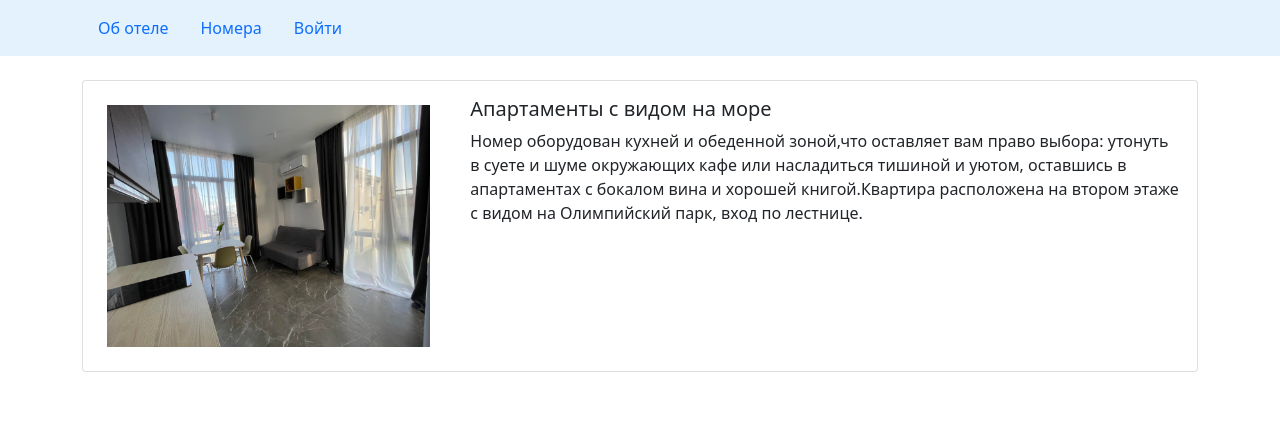
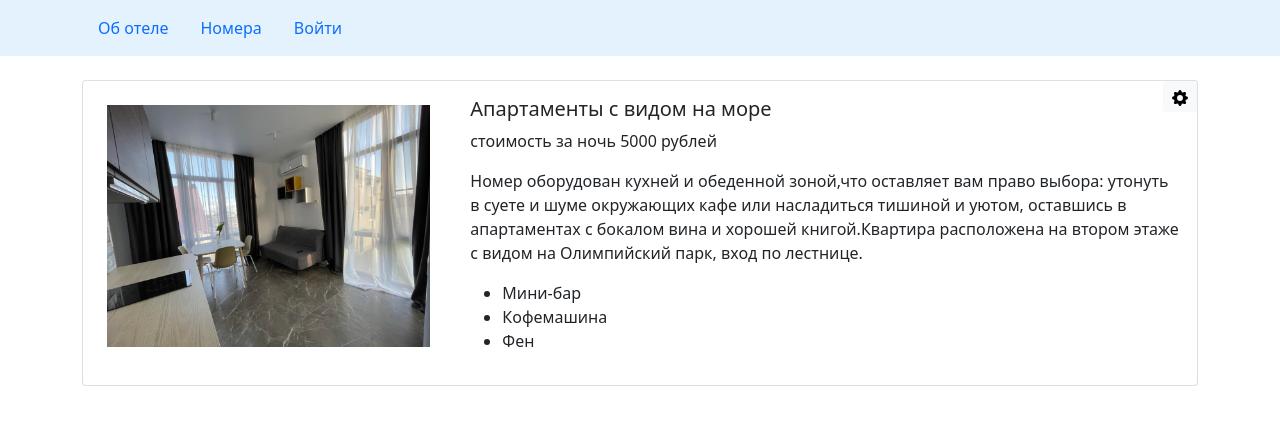
Before and after one commit to AlekseyGurev/best-family-apart, a React (Create React App) app: page /rooms/1111 in a window 1280 px wide. Shown: the top 422 px of the page. Built offline with nearby package versions, Linux system fonts and the light colour scheme.

Commit message:
add edit form

```diff
--- a/package.json
+++ b/package.json
@@ -8,11 +8,12 @@
     "@testing-library/react": "^11.2.7",
     "@testing-library/user-event": "^12.8.3",
     "bootstrap": "^5.1.0",
-    "bootstrap-icons": "^1.7.0",
+    "bootstrap-icons": "^1.7.1",
     "react": "^17.0.2",
     "react-dom": "^17.0.2",
     "react-router-dom": "^5.3.0",
     "react-scripts": "4.0.3",
+    "react-select": "^5.2.1",
     "web-vitals": "^1.1.2",
     "yup": "^0.32.11"
   },
--- a/src/API/fake.api/rooms.api.js
+++ b/src/API/fake.api/rooms.api.js
@@ -3,28 +3,82 @@ import img2 from "../../img/Apart_2_IMG_9313.jpg";
 import img3 from "../../img/Apart_3_IMG_9332.jpg";
 import img4 from "../../img/Apart_4_IMG_9334.jpg";
 
+const services = {
+  wifi: {
+    _id: "1",
+    name: "WiFi",
+  },
+  hairDryer: {
+    _id: "2",
+    name: "Фен",
+  },
+  bar: {
+    _id: "3",
+    name: "Мини-бар",
+  },
+  coffe: {
+    _id: "4",
+    name: "Кофемашина",
+  },
+  tv: {
+    _id: "5",
+    name: "ТВ",
+  },
+  safe: {
+    _id: "6",
+    name: "Сейф",
+  },
+};
+
 const rooms = [
   {
     _id: "1111",
+    price: "5000",
     img: img1,
+    services: [services.bar, services.coffe, services.hairDryer],
     name: "Апартаменты с видом на море",
     text: "Номер оборудован кухней и обеденной зоной,что оставляет вам право выбора: утонуть в суете и шуме окружающих кафе или насладиться тишиной и уютом, оставшись в апартаментах с бокалом вина и хорошей книгой.Квартира расположена на втором этаже с видом на Олимпийский парк, вход по лестнице.",
   },
   {
     _id: "2222",
+    price: "4000",
     img: img2,
+    services: [
+      services.bar,
+      services.coffe,
+      services.hairDryer,
+      services.wifi,
+      services.tv,
+    ],
     name: "Апартаменты с видом на сад",
     text: "Номер оборудован кухней и обеденной зоной,что оставляет вам право выбора: утонуть в суете и шуме окружающих кафе или насладиться тишиной и уютом, оставшись в апартаментах с бокалом вина и хорошей книгой.Квартира расположена на втором этаже с видом на Олимпийский парк, вход по лестнице.",
   },
   {
     _id: "3333",
+    price: "8000",
     img: img3,
+    services: [
+      services.bar,
+      services.coffe,
+      services.hairDryer,
+      services.wifi,
+      services.tv,
+      services.safe,
+    ],
     name: "Улучшенные апартаменты",
     text: "Номер оборудован кухней и обеденной зоной,что оставляет вам право выбора: утонуть в суете и шуме окружающих кафе или насладиться тишиной и уютом, оставшись в апартаментах с бокалом вина и хорошей книгой.Квартира расположена на втором этаже с видом на Олимпийский парк, вход по лестнице.",
   },
   {
     _id: "4444",
+    price: "3000",
     img: img4,
+    services: [
+      services.bar,
+      services.coffe,
+      services.hairDryer,
+      services.wifi,
+      services.tv,
+    ],
     name: "Одноместный номер",
     text: "Номер оборудован кухней и обеденной зоной,что оставляет вам право выбора: утонуть в суете и шуме окружающих кафе или насладиться тишиной и уютом, оставшись в апартаментах с бокалом вина и хорошей книгой.Квартира расположена на втором этаже с видом на Олимпийский парк, вход по лестнице.",
   },
--- /dev/null
+++ b/src/API/fake.api/services.api.js
@@ -0,0 +1,37 @@
+const services = {
+  wifi: {
+    _id: "1",
+    name: "WiFi",
+  },
+  hairDryer: {
+    _id: "2",
+    name: "Фен",
+  },
+  bar: {
+    _id: "3",
+    name: "Мини-бар",
+  },
+  coffe: {
+    _id: "4",
+    name: "Кофемашина",
+  },
+  tv: {
+    _id: "5",
+    name: "ТВ",
+  },
+  safe: {
+    _id: "6",
+    name: "Сейф",
+  },
+};
+const fetchAll = () =>
+  new Promise((resolve) => {
+    window.setTimeout(function () {
+      resolve(services);
+    }, 2000);
+  });
+
+// eslint-disable-next-line import/no-anonymous-default-export
+export default {
+  fetchAll,
+};
--- a/src/API/index.js
+++ b/src/API/index.js
@@ -1,8 +1,10 @@
 import rooms from "./fake.api/rooms.api";
 import hotel from "./fake.api/hotel.api";
+import services from "./fake.api/services.api";
 
 const API = {
   rooms,
   hotel,
+  services,
 };
 export default API;
--- /dev/null
+++ b/src/components/common/form/multiSelectField.jsx
@@ -0,0 +1,42 @@
+import React from "react";
+import Select from "react-select";
+import PropTypes from "prop-types";
+
+const MultiSelectField = ({
+    options,
+    onChange,
+    name,
+    label,
+    value
+}) => {
+    const optionsArray = !Array.isArray(options) && typeof (options) === "object"
+        ? Object.keys(options).map(optionName => ({ label: options[optionName].name, value: options[optionName]._id }))
+        : options;
+    const handleChange = (value) => {
+        onChange({ name: name, value });
+    };
+    return (
+        <div className="mb-4">
+            <label htmlFor="validationCustom04" className="form-label">{label}</label>
+            <Select
+                isMulti
+                options={optionsArray}
+                className="basic-multi-select"
+                classNamePrefix="select"
+                onChange={handleChange}
+                name={name}
+                closeMenuOnSelect={false}
+                value={value}
+            />
+        </div>);
+};
+
+MultiSelectField.propTypes = {
+    onChange: PropTypes.func,
+    options: PropTypes.oneOfType([PropTypes.object, PropTypes.array]),
+    name: PropTypes.string,
+    label: PropTypes.string,
+    value: PropTypes.array
+
+};
+export default MultiSelectField;
--- /dev/null
+++ b/src/components/common/form/textArea.jsx
@@ -0,0 +1,32 @@
+import React from "react";
+import PropTypes from "prop-types";
+
+const TextArea = ({ label, name, rows, onChange, value }) => {
+  const handleChange = ({ target }) => {
+    onChange({ name: target.name, value: target.value });
+  };
+  return (
+    <div className="form-group mb-4">
+      <label htmlFor="exampleFormControlTextarea1">{label}</label>
+      <textarea
+        name={name}
+        className="form-control"
+        id="exampleFormControlTextarea1"
+        rows={rows}
+        onChange={handleChange}
+        value={value}
+      >
+        {value}
+      </textarea>
+    </div>
+  );
+};
+
+TextArea.propTypes = {
+  label: PropTypes.string,
+  name: PropTypes.string,
+  rows: PropTypes.string,
+  onChange: PropTypes.func,
+  value: PropTypes.string,
+};
+export default TextArea;
--- a/src/components/common/page/roomPage/roomPage.jsx
+++ b/src/components/common/page/roomPage/roomPage.jsx
@@ -1,25 +1,48 @@
 import React, { useState, useEffect } from "react";
-import { useParams } from "react-router-dom";
+import { useParams, useHistory } from "react-router-dom";
 import api from "../../../../API";
+import RoomServicesList from "../../ui/roomServices/roomServicesList";
+import PropTypes from "prop-types";
+import RoomEditForm from "../../ui/roomEditForm";
 
 const RoomPage = ({ roomId }) => {
   const [room, setRooms] = useState();
+  const history = useHistory();
   const params = useParams();
   const { edit } = params;
   useEffect(() => {
     api.rooms.getById(roomId).then((roomData) => {
       setRooms(roomData);
     });
-  }, []);
+    // eslint-disable-next-line react-hooks/exhaustive-deps
+  }, [room]);
+  const goToEdit = () => {
+    history.push(`/rooms/${roomId}/edit`);
+  };
   return (
     <>
       {room ? (
         <>
           {edit === "edit" ? (
-            <h1>"Edit"</h1>
+            <RoomEditForm roomId={roomId} />
           ) : (
             <div className="container">
               <div className="card mb-3">
+                <button
+                  className="position-absolute top-0 end-0 btn btn-light btn-sm"
+                  onClick={goToEdit}
+                >
+                  <svg
+                    xmlns="http://www.w3.org/2000/svg"
+                    width="16"
+                    height="16"
+                    fill="currentColor"
+                    className="bi bi-gear-fill"
+                    viewBox="0 0 16 16"
+                  >
+                    <path d="M9.405 1.05c-.413-1.4-2.397-1.4-2.81 0l-.1.34a1.464 1.464 0 0 1-2.105.872l-.31-.17c-1.283-.698-2.686.705-1.987 1.987l.169.311c.446.82.023 1.841-.872 2.105l-.34.1c-1.4.413-1.4 2.397 0 2.81l.34.1a1.464 1.464 0 0 1 .872 2.105l-.17.31c-.698 1.283.705 2.686 1.987 1.987l.311-.169a1.464 1.464 0 0 1 2.105.872l.1.34c.413 1.4 2.397 1.4 2.81 0l.1-.34a1.464 1.464 0 0 1 2.105-.872l.31.17c1.283.698 2.686-.705 1.987-1.987l-.169-.311a1.464 1.464 0 0 1 .872-2.105l.34-.1c1.4-.413 1.4-2.397 0-2.81l-.34-.1a1.464 1.464 0 0 1-.872-2.105l.17-.31c.698-1.283-.705-2.686-1.987-1.987l-.311.169a1.464 1.464 0 0 1-2.105-.872l-.1-.34zM8 10.93a2.929 2.929 0 1 1 0-5.86 2.929 2.929 0 0 1 0 5.858z" />
+                  </svg>
+                </button>
                 <div className="row g-0">
                   <div className="col-md-4">
                     <img
@@ -31,7 +54,11 @@ const RoomPage = ({ roomId }) => {
                   <div className="col-md-8">
                     <div className="card-body">
                       <h5 className="card-title">{room.name}</h5>
+                      <p className="card-text">
+                        стоимость за ночь {room.price} рублей
+                      </p>
                       <p className="card-text">{room.text}</p>
+                      <RoomServicesList services={room.services} />
                     </div>
                   </div>
                 </div>
@@ -48,4 +75,8 @@ const RoomPage = ({ roomId }) => {
   );
 };
 
+RoomPage.propTypes = {
+  roomId: PropTypes.string,
+};
+
 export default RoomPage;
--- a/src/components/common/ui/loginForm.jsx
+++ b/src/components/common/ui/loginForm.jsx
@@ -1,3 +1,4 @@
+/* eslint-disable react-hooks/exhaustive-deps */
 import React, { useState, useEffect } from "react";
 import TextField from "../form/textField";
 import * as yup from "yup";
--- a/src/components/common/ui/registerForm.jsx
+++ b/src/components/common/ui/registerForm.jsx
@@ -46,6 +46,7 @@ const RegisterForm = () => {
   });
   useEffect(() => {
     validate();
+    // eslint-disable-next-line react-hooks/exhaustive-deps
   }, [data]);
   const validate = () => {
     validateShema
--- /dev/null
+++ b/src/components/common/ui/roomEditForm.jsx
@@ -0,0 +1,132 @@
+import React, { useEffect, useState } from "react";
+import { useHistory } from "react-router-dom";
+import api from "../../../API";
+import PropTypes from "prop-types";
+import TextField from "../form/textField";
+import MultiSelectField from "../form/multiSelectField";
+import TextArea from "../form/textArea";
+
+const RoomEditForm = ({ roomId }) => {
+  const [room, setRoom] = useState({
+    name: "",
+    text: "",
+    price: "",
+    services: [],
+  });
+  const history = useHistory();
+  // const [errors, setErrors] = useState({});
+  const [servicesAll, setServicesAll] = useState({});
+  useEffect(() => {
+    api.rooms.getById(roomId).then((roomData) => {
+      setRoom({
+        name: roomData.name,
+        text: roomData.text,
+        price: roomData.price,
+        services: roomData.services.map((service) => ({
+          label: service.name,
+          value: service._id,
+        })),
+      });
+    });
+    api.services.fetchAll().then((services) => {
+      setServicesAll(services);
+    });
+    // eslint-disable-next-line react-hooks/exhaustive-deps
+  }, []);
+
+  const handleChange = (target) => {
+    setRoom((prevState) => ({
+      ...prevState,
+      [target.name]: target.value,
+    }));
+  };
+  const servicesEdit = () => {
+    const newArrayServices = [];
+    room.services.forEach((service) => {
+      Object.keys(servicesAll).forEach((serviceAll) => {
+        if (servicesAll[serviceAll]._id === service.value) {
+          newArrayServices.push(servicesAll[serviceAll]);
+        }
+      });
+    });
+    return newArrayServices;
+  };
+  const handleSubmit = (e) => {
+    e.preventDefault();
+    // const isValidate = validate();
+    // if (!isValidate) return;
+    const data = {
+      name: room.name,
+      text: room.text,
+      services: servicesEdit(),
+      price: room.price,
+    };
+    api.rooms.update(roomId, data);
+    history.push(`/rooms/${roomId}`);
+    console.log(data);
+  };
+  return (
+    <>
+      {Object.keys(servicesAll).length > 0 ? (
+        <div className="d-flex flex-row offset-md-2">
+          <div>
+            <button
+              onClick={history.goBack}
+              type="button"
+              className="btn btn-success m-4"
+            >
+              Назад
+            </button>
+          </div>
+          <div className="col-md-6 shadow p-4">
+            <div className="container">
+              <form onSubmit={handleSubmit}>
+                <TextField
+                  label="Название номера"
+                  name="name"
+                  value={room.name}
+                  onChange={handleChange}
+                  // error={errors.email}
+                />
+                <TextField
+                  label="Цена"
+                  name="price"
+                  value={room.price}
+                  onChange={handleChange}
+                  // error={errors.email}
+                />
+                <TextArea
+                  label="Описание номера"
+                  name="text"
+                  rows={"5"}
+                  onChange={handleChange}
+                  value={room.text}
+                />
+
+                <MultiSelectField
+                  options={servicesAll}
+                  defaultOption="Choose..."
+                  name="services"
+                  label="Выберете услуги"
+                  value={room.services}
+                  onChange={handleChange}
+                />
+                <button className="btn btn-primary ">Сохранить</button>
+              </form>
+            </div>
+          </div>
+        </div>
+      ) : (
+        <div className="container">
+          {" "}
+          <h1>Loading...</h1>
+        </div>
+      )}
+    </>
+  );
+};
+
+RoomEditForm.propTypes = {
+  roomId: PropTypes.string,
+};
+export default RoomEditForm;
--- /dev/null
+++ b/src/components/common/ui/roomServices/roomServices.jsx
@@ -0,0 +1,12 @@
+import React from "react";
+import PropTypes from "prop-types";
+
+const RoomServices = ({ name }) => {
+  return <li>{name}</li>;
+};
+
+RoomServices.propTypes = {
+  name: PropTypes.string,
+};
+
+export default RoomServices;
--- /dev/null
+++ b/src/components/common/ui/roomServices/roomServicesList.jsx
@@ -0,0 +1,21 @@
+import React from "react";
+import RoomServices from "../roomServices/roomServices";
+import PropTypes from "prop-types";
+
+const RoomServicesList = ({ services }) => {
+  return (
+    <>
+      <ul>
+        {services.map((service) => (
+          <RoomServices key={service._id} name={service.name} />
+        ))}
+      </ul>
+    </>
+  );
+};
+
+RoomServicesList.propTypes = {
+  services: PropTypes.array,
+};
+
+export default RoomServicesList;
```
Also changed, not shown: 1 other file (tests, documents, lock files or other folders).
